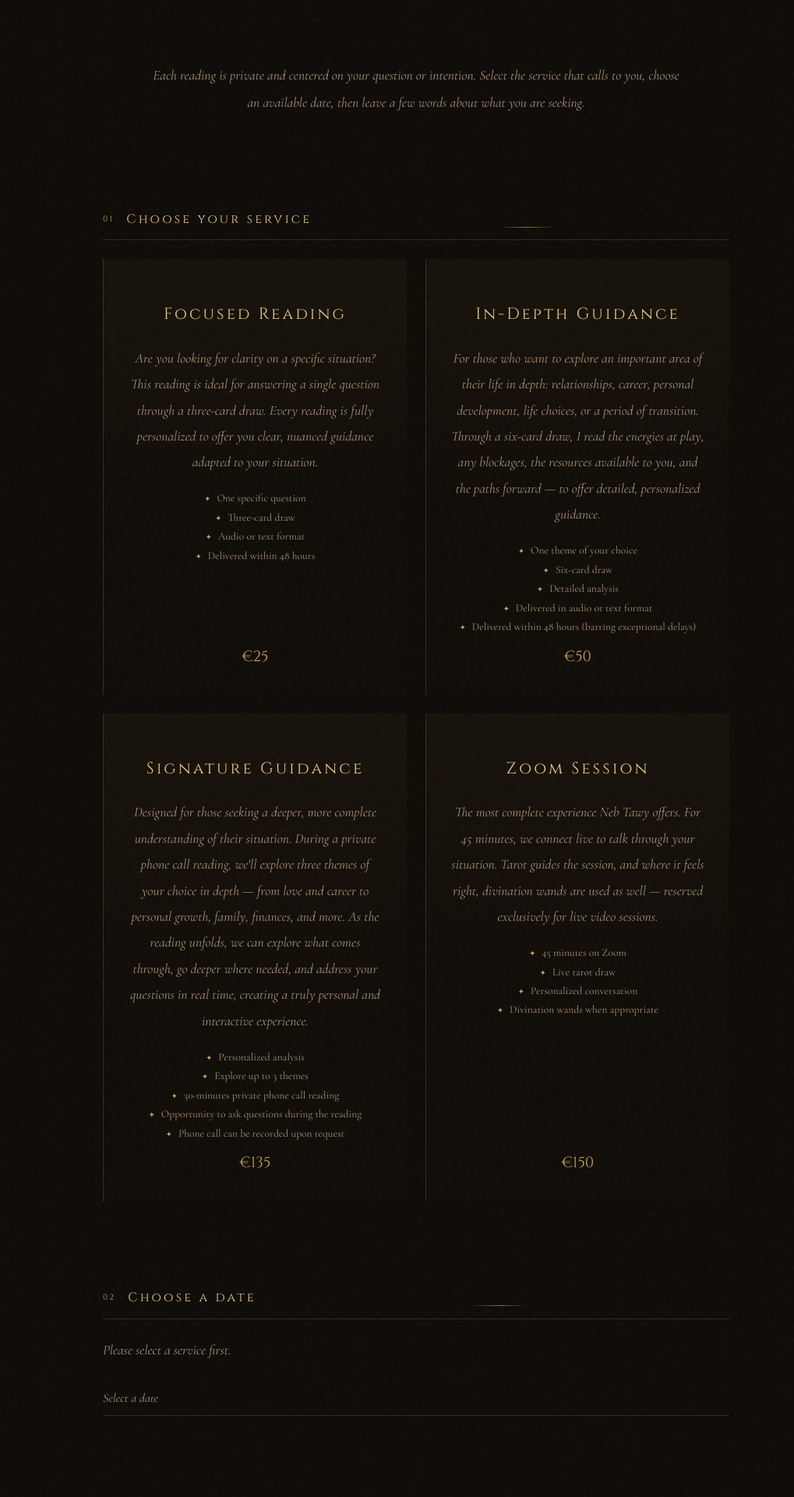
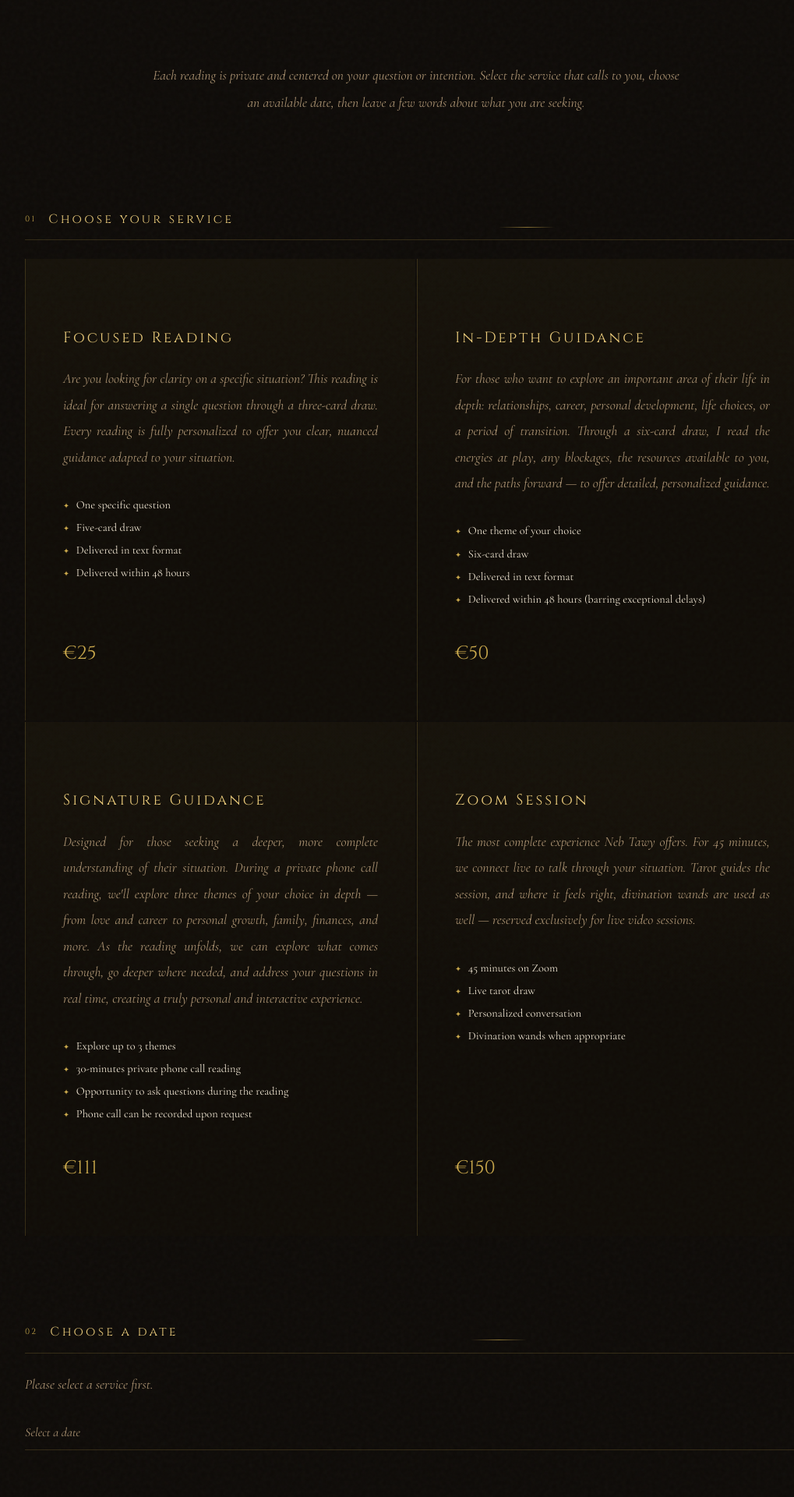
Before and after one commit to 5w1555/neb-tawy-website, a Django app: page /fr/booking/ in a window 1280 px wide. Shown: the part 585-2505 px from the top of the page at 78% size, without its empty margins (106-1125 px from the left). Run offline with Django 5.2, Linux system fonts and the light colour scheme.

Commit message:
Refining interface per client's demands

```diff
--- a/core/static/css/style.css
+++ b/core/static/css/style.css
@@ -235,7 +235,7 @@ h1, h2, h3 {
 
 .hero-subtitle {
     font-family: 'Cinzel', serif;
-    font-size: 0.7rem;
+    font-size: 1rem;
     letter-spacing: 0.3em;
     text-transform: uppercase;
     color: var(--text-muted);
@@ -473,6 +473,7 @@ h1, h2, h3 {
 /* ============================================================
    BOOKING (Consolidated)
    ============================================================ */
+
 .booking-step {
     margin-bottom: 3.5rem;
     border-top: none !important;
@@ -498,10 +499,9 @@ h1, h2, h3 {
 .service-card {
     border: none;
     border-left: 1px solid var(--border-gold);
-    padding: 2rem;
+    padding: 4rem 3rem;
     cursor: pointer;
-    transition: border-color 0.2s, background 0.2s;
-    text-align: center;
+    transition: border-color 0.3s, background 0.3s;
     background:
         linear-gradient(180deg, rgba(201, 168, 76, 0.035), transparent 55%),
         rgba(26, 18, 8, 0.22);
@@ -518,6 +518,19 @@ h1, h2, h3 {
     box-shadow:
         inset 0 0 0 1px rgba(201, 168, 76, 0.18),
         0 0 42px rgba(201, 168, 76, 0.065);
+}
+
+.service-card h3 {
+    font-size: 1.2rem;
+    letter-spacing: 0.15em;
+    text-align: left;
+    color: var(--gold-light);
+}
+
+.service-card p {
+    line-height: 1.9;
+    font-style: italic;
+    text-align: justify;
 }
 
 .service-card.selected::after {
@@ -537,12 +550,6 @@ h1, h2, h3 {
     color: var(--gold);
     margin-top: 0.5rem;
     display: block;
-}
-
-.form-row {
-    display: grid;
-    grid-template-columns: 1fr 1fr;
-    gap: 1.5rem;
 }
 
 .form-group {
@@ -718,6 +725,7 @@ h1, h2, h3 {
     font-style: italic;
     line-height: 1.9;
     flex: 1;
+    text-align: justify;
 }
 
 .service-preview-price {
--- a/core/templates/booking.html
+++ b/core/templates/booking.html
@@ -6,6 +6,9 @@
 {% block extra_css %}
 <link rel="stylesheet" href="https://cdn.jsdelivr.net/npm/flatpickr/dist/flatpickr.min.css">
 <style>
+    /* Booking-only overrides.
+       Global card/form styling stays in style.css. */
+
     .flatpickr-calendar {
         background: var(--bg-secondary) !important;
         border: 1px solid var(--border-gold) !important;
@@ -55,8 +58,9 @@
         text-align: center;
     }
 
+    /* .section already provides the same 1100px width used by the homepage. */
     .booking-shell {
-        max-width: 900px;
+        max-width: 1100px;
         margin: 0 auto;
     }
 
@@ -85,38 +89,60 @@
         font-size: 0.65rem;
         letter-spacing: 0.22em;
         color: var(--gold);
+        flex-shrink: 0;
+    }
+
+    /* Match the homepage pricing-grid geometry more closely. */
+    .service-grid {
+        gap: 2px;
     }
 
     .service-card {
-        min-height: 320px;
+        min-height: 520px;
         display: flex;
         flex-direction: column;
         justify-content: space-between;
-        background:
-            linear-gradient(180deg, rgba(201,168,76,0.035), transparent 55%),
-            rgba(26,18,8,0.22);
+        gap: 1.5rem;
+        text-align: left;
+    }
+
+    .service-card > div {
+        width: 100%;
     }
 
     .service-card p {
-        line-height: 1.9;
-        font-style: italic;
+        color: var(--text-muted);
+        text-align: justify;
+        text-align-last: left;
+        hyphens: auto;
     }
 
     .service-card-includes {
         list-style: none;
         padding: 0;
-        margin: 1rem 0 0;
-        color: var(--text-muted);
-        font-size: 0.85rem;
+        margin: 2rem 0 0;
+        color: var(--text-primary);
+        font-size: 0.9rem;
         font-style: normal;
         line-height: 1.8;
+        text-align: left;
+    }
+
+    .service-card-includes li {
+        margin-bottom: 0.2rem;
     }
 
     .service-card-includes li::before {
         content: '✦';
         color: var(--gold);
-        margin-right: 0.5rem;
+        margin-right: 0.55rem;
         font-size: 0.6rem;
+    }
+
+    .service-price {
+        align-self: flex-start;
+        text-align: left;
+        font-size: 1.5rem;
     }
 
     .booking-summary {
@@ -202,8 +228,18 @@
             gap: 0.35rem;
         }
 
+        .service-grid {
+            gap: 1.5rem;
+        }
+
         .service-card {
             min-height: auto;
+            padding: 2.5rem 1.5rem;
+        }
+
+        .service-card p {
+            text-align: left;
+            hyphens: none;
         }
     }
 </style>
@@ -246,8 +282,8 @@
                     </p>
                     <ul class="service-card-includes">
                         <li>{% trans "One specific question" %}</li>
-                        <li>{% trans "Three-card draw" %}</li>
-                        <li>{% trans "Audio or text format" %}</li>
+                        <li>{% trans "Five-card draw" %}</li>
+                        <li>{% trans "Delivered in text format" %}</li>
                         <li>{% trans "Delivered within 48 hours" %}</li>
                     </ul>
                 </div>
@@ -263,8 +299,7 @@
                     <ul class="service-card-includes">
                         <li>{% trans "One theme of your choice" %}</li>
                         <li>{% trans "Six-card draw" %}</li>
-                        <li>{% trans "Detailed analysis" %}</li>
-                        <li>{% trans "Delivered in audio or text format" %}</li>
+                        <li>{% trans "Delivered in text format" %}</li>
                         <li>{% trans "Delivered within 48 hours (barring exceptional delays)" %}</li>
                     </ul>
                 </div>
@@ -278,14 +313,13 @@
                 {% blocktrans %}Designed for those seeking a deeper, more complete understanding of their situation. During a private phone call reading, we'll explore three themes of your choice in depth — from love and career to personal growth, family, finances, and more. As the reading unfolds, we can explore what comes through, go deeper where needed, and address your questions in real time, creating a truly personal and interactive experience.{% endblocktrans %}
                 </p>
                     <ul class="service-card-includes">
-                        <li>{% trans "Personalized analysis" %}</li>
                         <li>{% trans "Explore up to 3 themes" %}</li>
                         <li>{% trans "30-minutes private phone call reading" %}</li>
                         <li>{% trans "Opportunity to ask questions during the reading" %}</li>
                         <li>{% trans "Phone call can be recorded upon request" %}</li>
                     </ul>
                 </div>
-                <span class="service-price">€135</span>
+                <span class="service-price">€111</span>
             </div>
 
             <div class="service-card reveal reveal-delay-1" data-service="zoom_session" data-price="150" data-label="{% trans 'Zoom Session' %}" onclick="selectService(this)">
```
Also changed, not shown: core/templates/index.html (+3 -5 lines), core/migrations/0005_booking_phone.py (added), locale/fr/LC_MESSAGES/django.po, 1 other file.
